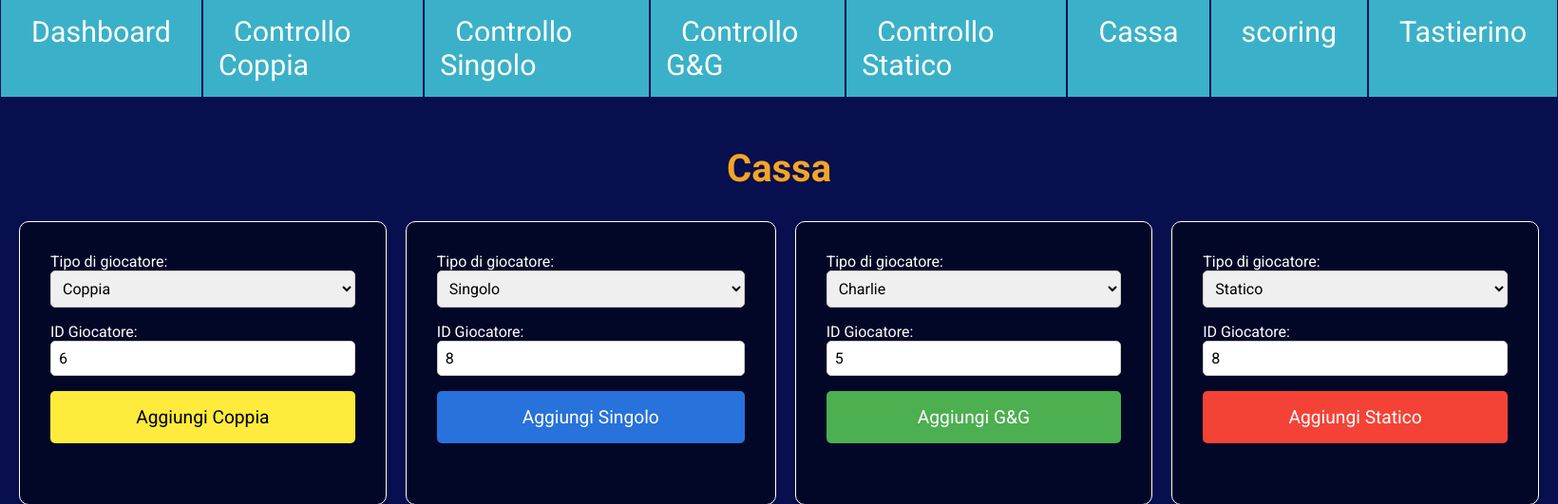
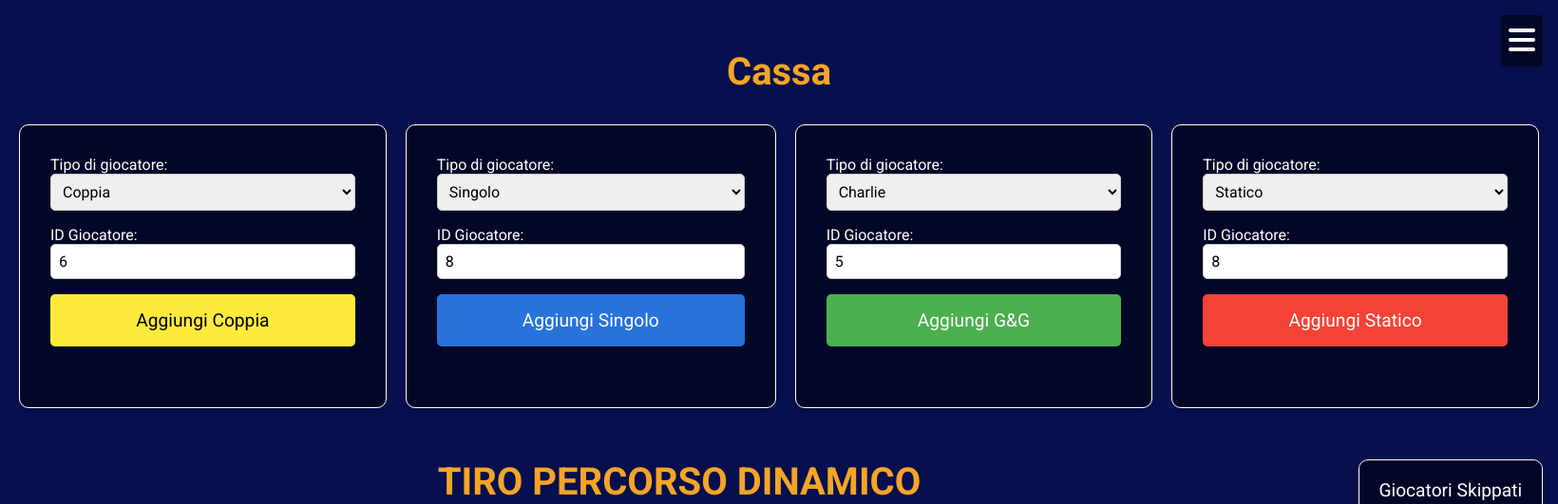
Before and after one commit to kekko-py/comicon-queue, a Flask app: page /controls/cassa in a window 1640 px wide. Shown: the top 531 px of the page at 95% size. Run offline with Flask 3, Linux system fonts and the light colour scheme.

Commit message:
menu hamburger

```diff
--- a/templates/layout.html
+++ b/templates/layout.html
@@ -3,9 +3,11 @@
 
 <head>
   <meta charset="UTF-8" />
+  <meta name="viewport" content="width=device-width, initial-scale=1.0">
   <title>Simulazione Code</title>
   <script src="https://code.jquery.com/jquery-3.6.0.min.js"></script>
   <link href="https://fonts.googleapis.com/css2?family=Roboto:wght@300;400;500;700&display=swap" rel="stylesheet" />
+  <link rel="stylesheet" href="https://cdnjs.cloudflare.com/ajax/libs/font-awesome/6.0.0-beta3/css/all.min.css">
   <style>
     * {
       margin: 0;
@@ -22,37 +24,53 @@
     .navbar {
       background: #070f4e;
       margin-bottom: 2rem;
-      display: flex;
-      justify-content: center;
+      position: relative;
     }
 
     .nav-links {
-      display: flex;
-      justify-content: center;
-      /* transform: skew(25deg); */
+      display: none;
+      flex-direction: column;
+      position: fixed;
+      top: 0;
+      left: 0;
       width: 100%;
       background: #3ab1c8;
+      z-index: 999;
+      padding-top: 4rem;
+      box-shadow: 0 4px 8px rgba(0,0,0,0.2);
+    }
+
+    .nav-links.active {
+      display: flex;
     }
 
     .nav-links a {
       color: white;
       background: #3ab1c8;
-      height: 100%;
-      font-size: 1.9rem;
+      font-size: 1.5rem;
       text-decoration: none;
-      padding: 0.5rem 1rem;
+      padding: 1rem;
+      text-align: center;
       transition: background-color 0.3s;
-    }
-
-    .boxlink {
-      padding:1rem;
-      border-width: 0px 1px;
-      border-color: #070f4e;
-      border-style: solid;
+      border-bottom: 1px solid rgba(255,255,255,0.1);
     }
 
     .nav-links a:hover {
       background-color: rgba(255, 255, 255, 0.1);
+    }
+
+    .hamburger {
+      display: block;
+      position: fixed;
+      top: 1rem;
+      right: 1rem;
+      color: white;
+      font-size: 2rem;
+      cursor: pointer;
+      z-index: 1000;
+      background: rgba(0,0,0,0.5);
+      padding: 0.5rem;
+      border-radius: 4px;
     }
 
     .container {
@@ -67,27 +85,70 @@
       margin-bottom: 30px;
       font-size: 2.5em;
     }
+
+    @media (min-width: 768px) {
+      .nav-links {
+        flex-direction: row;
+        position: static;
+        display: none;
+        padding-top: 0;
+        justify-content: center;
+        flex-wrap: wrap;
+      }
+
+      .nav-links.active {
+        display: flex;
+      }
+
+      .nav-links a {
+        font-size: 1.2rem;
+        padding: 0.8rem 1.2rem;
+        border-bottom: none;
+        border-right: 1px solid rgba(255,255,255,0.1);
+      }
+
+      .nav-links a:last-child {
+        border-right: none;
+      }
+    }
   </style>
   {% block extra_css %}{% endblock %}
 </head>
 
 <body>
   <nav class="navbar">
-    <div class="nav-links">
-      <div class="boxlink"><a href="{{ url_for('dashboard') }}" class="nav-link">Dashboard</a></div>
-      <div class="boxlink"><a href="{{ url_for('controls_couple') }}" class="nav-link">Controllo Coppia</a></div>
-      <div class="boxlink"><a href="{{ url_for('controls_single') }}" class="nav-link">Controllo Singolo</a></div>
-      <div class="boxlink"><a href="{{ url_for('controls_charlie') }}" class="nav-link">Controllo G&G</a></div>
-      <div class="boxlink"><a href="{{ url_for('controls_statico') }}" class="nav-link">Controllo Statico</a></div>
-      <div class="boxlink"><a href="{{ url_for('controls_cassa') }}" class="nav-link">Cassa</a></div>
-      <div class="boxlink"><a href="{{ url_for('scoring') }}" class="nav-link">scoring</a></div>
-      <div class="boxlink"><a href="{{ url_for('keypad') }}" class="nav-link">Tastierino</a></div>
+    <div class="hamburger" id="hamburger">
+      <i class="fas fa-bars"></i>
+    </div>
+    <div class="nav-links" id="navLinks">
+      <a href="{{ url_for('dashboard') }}" class="nav-link">Dashboard</a>
+      <a href="{{ url_for('controls_couple') }}" class="nav-link">Controllo Coppia</a>
+      <a href="{{ url_for('controls_single') }}" class="nav-link">Controllo Singolo</a>
+      <a href="{{ url_for('controls_charlie') }}" class="nav-link">Controllo G&G</a>
+      <a href="{{ url_for('controls_statico') }}" class="nav-link">Controllo Statico</a>
+      <a href="{{ url_for('controls_cassa') }}" class="nav-link">Cassa</a>
+      <a href="{{ url_for('scoring') }}" class="nav-link">Scoring</a>
+      <a href="{{ url_for('keypad') }}" class="nav-link">Tastierino</a>
     </div>
   </nav>
 
   <div class="" style="padding: 20px;">{% block content %}{% endblock %}</div>
 
+  <script>
+    $(document).ready(function() {
+      $('#hamburger').click(function() {
+        $('#navLinks').toggleClass('active');
+        $(this).find('i').toggleClass('fa-bars fa-times');
+      });
+
+      // Chiudi il menu quando si clicca su un link
+      $('#navLinks a').click(function() {
+        $('#navLinks').removeClass('active');
+        $('#hamburger i').removeClass('fa-times').addClass('fa-bars');
+      });
+    });
+  </script>
+
   {% block scripts %}{% endblock %}
 </body>
-
 </html>
```
Also changed, not shown: stand_db.db.
